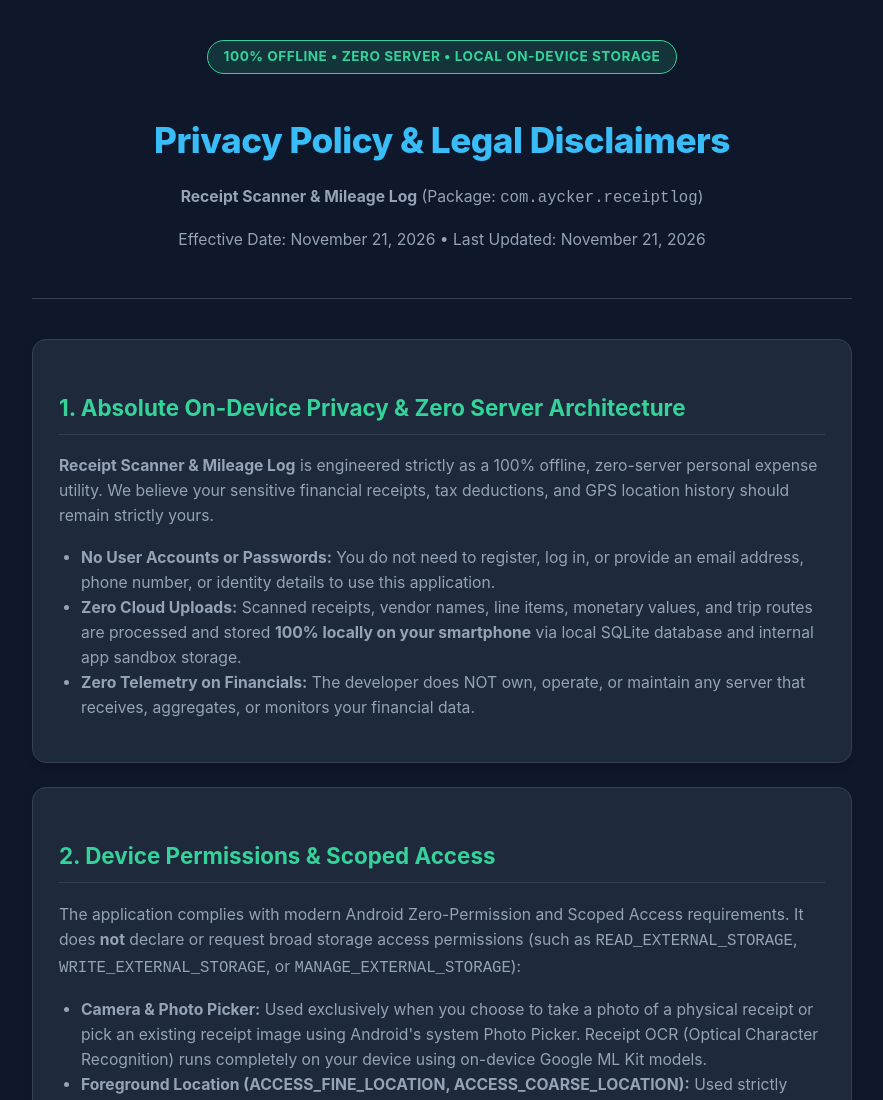
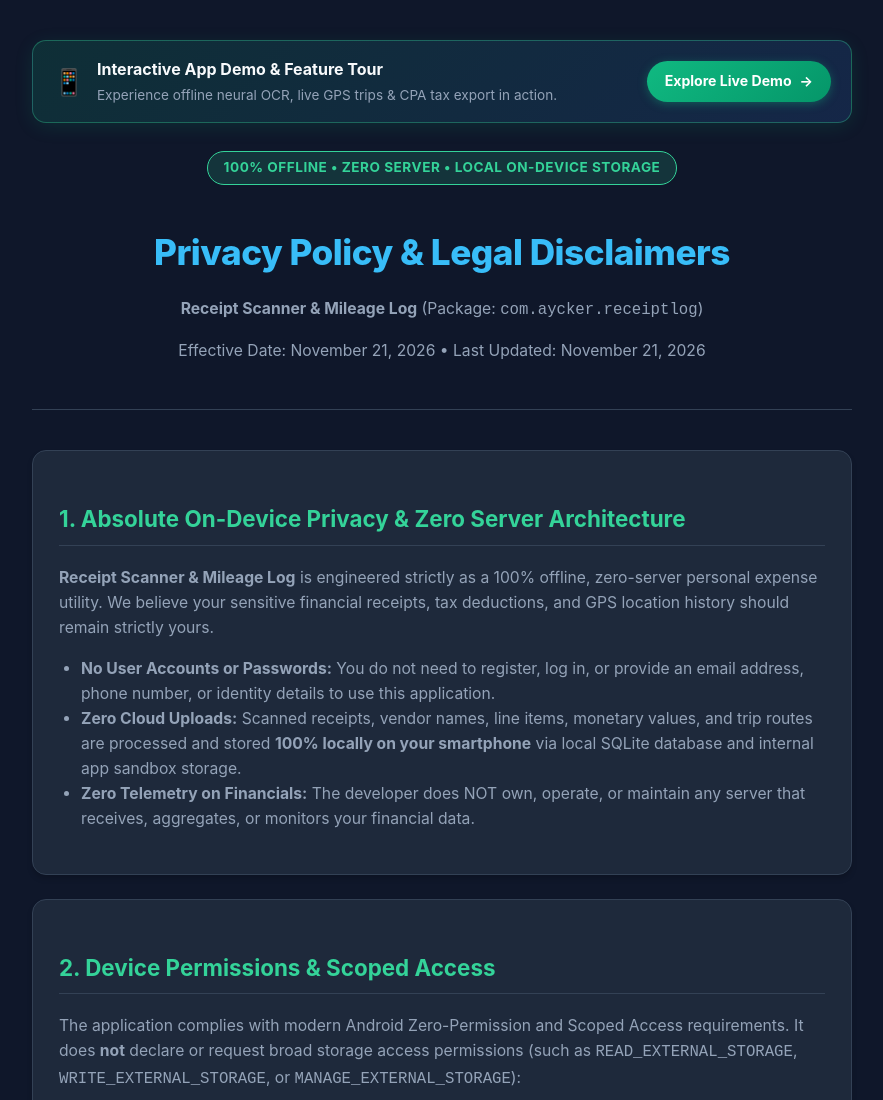
Before and after one commit to AyckerAyush/AyckerAyush.github.io, a plain HTML site: page receiptlog-privacy/index.html in a window 1280 px wide. Shown: the top 1100 px of the page, without its empty margins (198-1081 px from the left). Drawn offline with Linux system fonts and the light colour scheme.

Commit message:
Add interactive demo showcase header banner to privacy policy

```diff
--- a/receiptlog-privacy/index.html
+++ b/receiptlog-privacy/index.html
@@ -118,10 +118,86 @@
             font-size: 0.9rem;
             color: var(--text-muted);
         }
+        /* Top Live Demo Showcase Banner */
+        .showcase-banner {
+            background: linear-gradient(135deg, rgba(16, 185, 129, 0.15) 0%, rgba(59, 130, 246, 0.15) 100%);
+            border: 1px solid rgba(52, 211, 153, 0.35);
+            border-radius: 14px;
+            padding: 16px 20px;
+            margin-bottom: 28px;
+            display: flex;
+            align-items: center;
+            justify-content: space-between;
+            gap: 16px;
+            box-shadow: 0 4px 20px -2px rgba(16, 185, 129, 0.15);
+        }
+        .showcase-banner-left {
+            display: flex;
+            align-items: center;
+            gap: 12px;
+        }
+        .showcase-icon {
+            font-size: 1.6rem;
+            line-height: 1;
+        }
+        .showcase-title {
+            font-weight: 700;
+            color: #f8fafc;
+            font-size: 1rem;
+            margin: 0;
+        }
+        .showcase-sub {
+            font-size: 0.85rem;
+            color: #94a3b8;
+            margin: 2px 0 0 0;
+        }
+        .showcase-btn {
+            display: inline-flex;
+            align-items: center;
+            gap: 8px;
+            background: linear-gradient(135deg, #10b981 0%, #059669 100%);
+            color: #ffffff !important;
+            font-weight: 700;
+            font-size: 0.88rem;
+            padding: 9px 18px;
+            border-radius: 9999px;
+            text-decoration: none !important;
+            box-shadow: 0 2px 10px rgba(16, 185, 129, 0.35);
+            transition: transform 0.15s ease, box-shadow 0.15s ease;
+            white-space: nowrap;
+        }
+        .showcase-btn:hover {
+            transform: translateY(-1px);
+            box-shadow: 0 4px 14px rgba(16, 185, 129, 0.5);
+        }
+        @media (max-width: 640px) {
+            .showcase-banner {
+                flex-direction: column;
+                align-items: flex-start;
+            }
+            .showcase-btn {
+                width: 100%;
+                justify-content: center;
+            }
+        }
     </style>
 </head>
 <body>
     <div class="container">
+        <!-- Live Demo & Showcase Pill Banner -->
+        <aside class="showcase-banner">
+            <div class="showcase-banner-left">
+                <span class="showcase-icon">📱</span>
+                <div>
+                    <p class="showcase-title">Interactive App Demo &amp; Feature Tour</p>
+                    <p class="showcase-sub">Experience offline neural OCR, live GPS trips &amp; CPA tax export in action.</p>
+                </div>
+            </div>
+            <a href="../receiptlog-demo/" class="showcase-btn">
+                <span>Explore Live Demo</span>
+                <span>&rarr;</span>
+            </a>
+        </aside>
         <header>
             <span class="badge">100% OFFLINE &bull; ZERO SERVER &bull; LOCAL ON-DEVICE STORAGE</span>
             <h1>Privacy Policy & Legal Disclaimers</h1>
```
